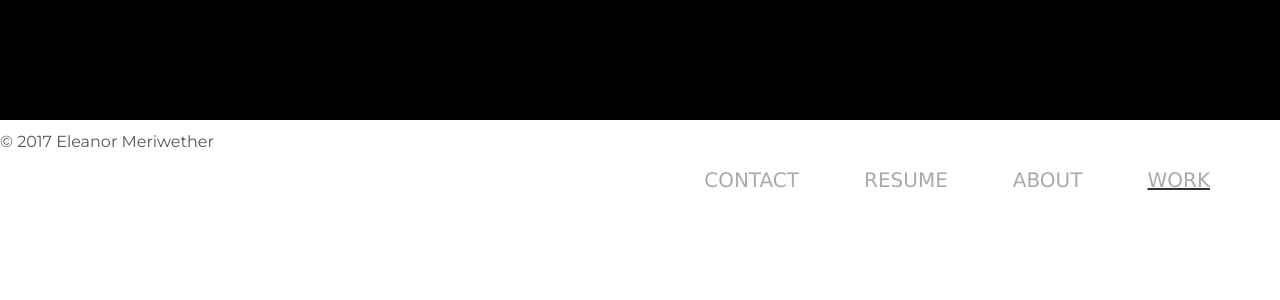
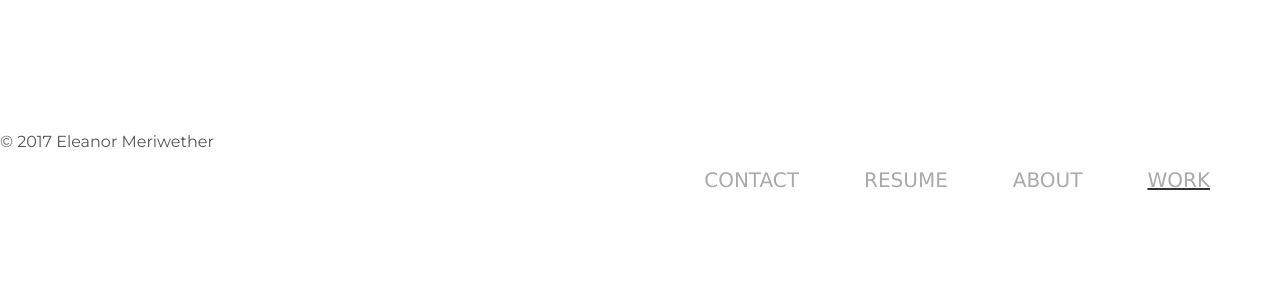
Before and after one commit to emeriwether/emeriwether.github.io, a Jekyll site: the page built from contact.html, in a window 1280 px wide. Shown: the top 300 px of the page. Built offline with Jekyll 4.4.1, drawn with Linux system fonts in a browser that asks for light colours; nearby versions of some CDN libraries.

Commit message:
change header to white

```diff
--- a/css/styles.css
+++ b/css/styles.css
@@ -22,7 +22,7 @@ h3 { font-family: 'Merriweather', serif; margin: 0 0 1.5em 0; font-size: 1em; fo
 
 
 /* Header */
-header { height: 120px; background: #000; position: relative; }
+header { height: 120px; background: #fff; position: relative; }
 
 /*
 -----------
```
